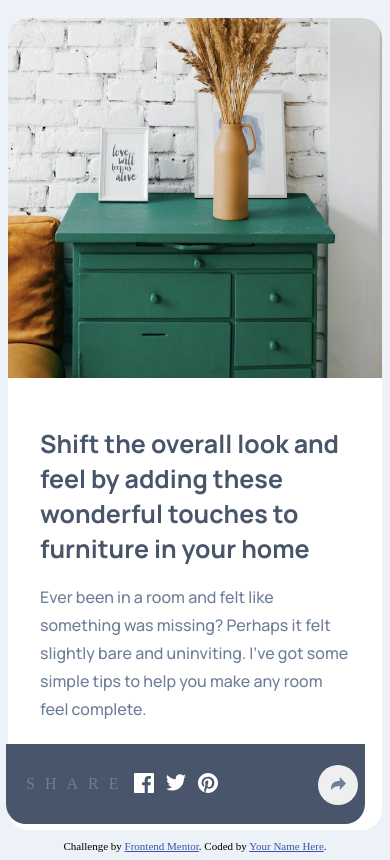
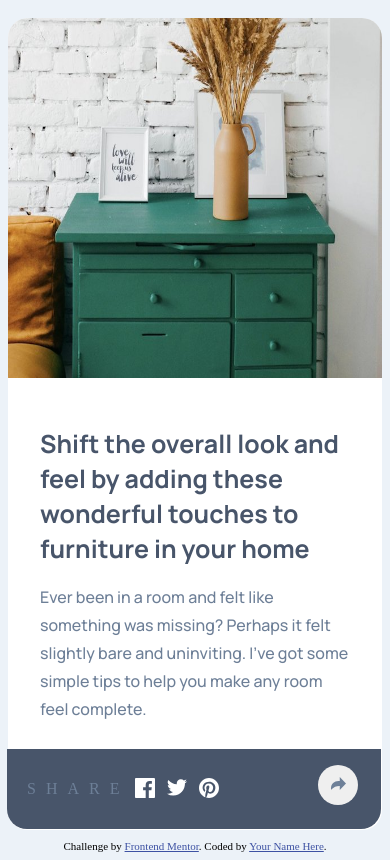
Before and after one commit to Blopaa/fazt-challenges, a website: page challenges/article-preview/index.html in a window 390 px wide. Both pictures are taken after a click on the button 338 px from the left and 784 px from the top of the page. Drawn offline with Linux system fonts and the light colour scheme.

Commit message:
fix(positions)

```diff
--- a/challenges/article-preview/style.css
+++ b/challenges/article-preview/style.css
@@ -88,6 +88,7 @@ body {
   display: flex;
   justify-content: space-between;
   align-items: center;
+  position: relative;
 }
 
 .cardThings {
@@ -103,8 +104,8 @@ body {
   padding: 0px 20px;
   background-color: hsl(217, 19%, 35%);
   position: absolute;
-  top: 475px;
-  right: 171px;
+  top: -90px;
+  right: -75px;
   width: max-content;
   height: 80px;
   border-radius: 20px;
@@ -182,9 +183,9 @@ body {
 
   .shareLinks{
     position: absolute;
-    top: 744px;
-    left: 0px;
-    width:359px;
+    top: 10px;
+    left: -7px;
+    width: 100%;
     padding: 0px;
     margin: 0px 6px;
     height: 80px;
```
